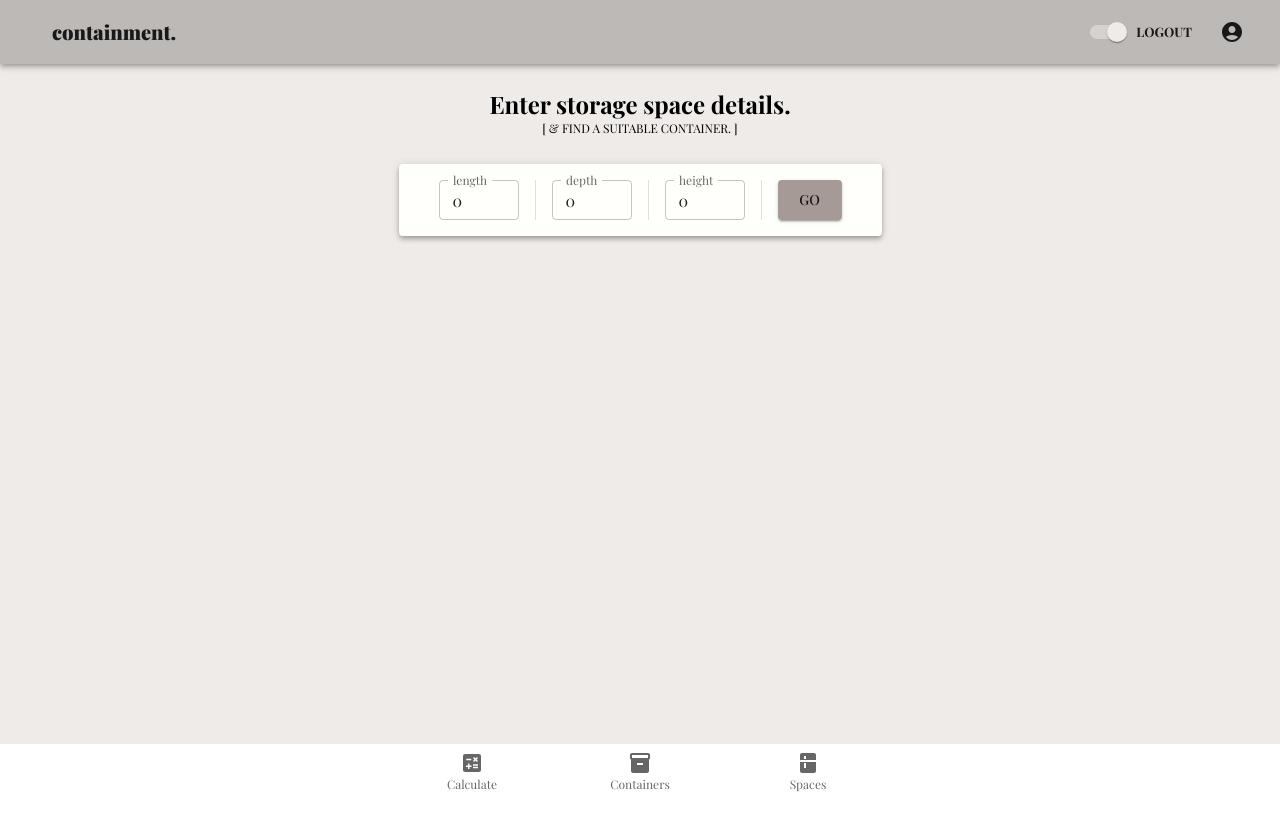
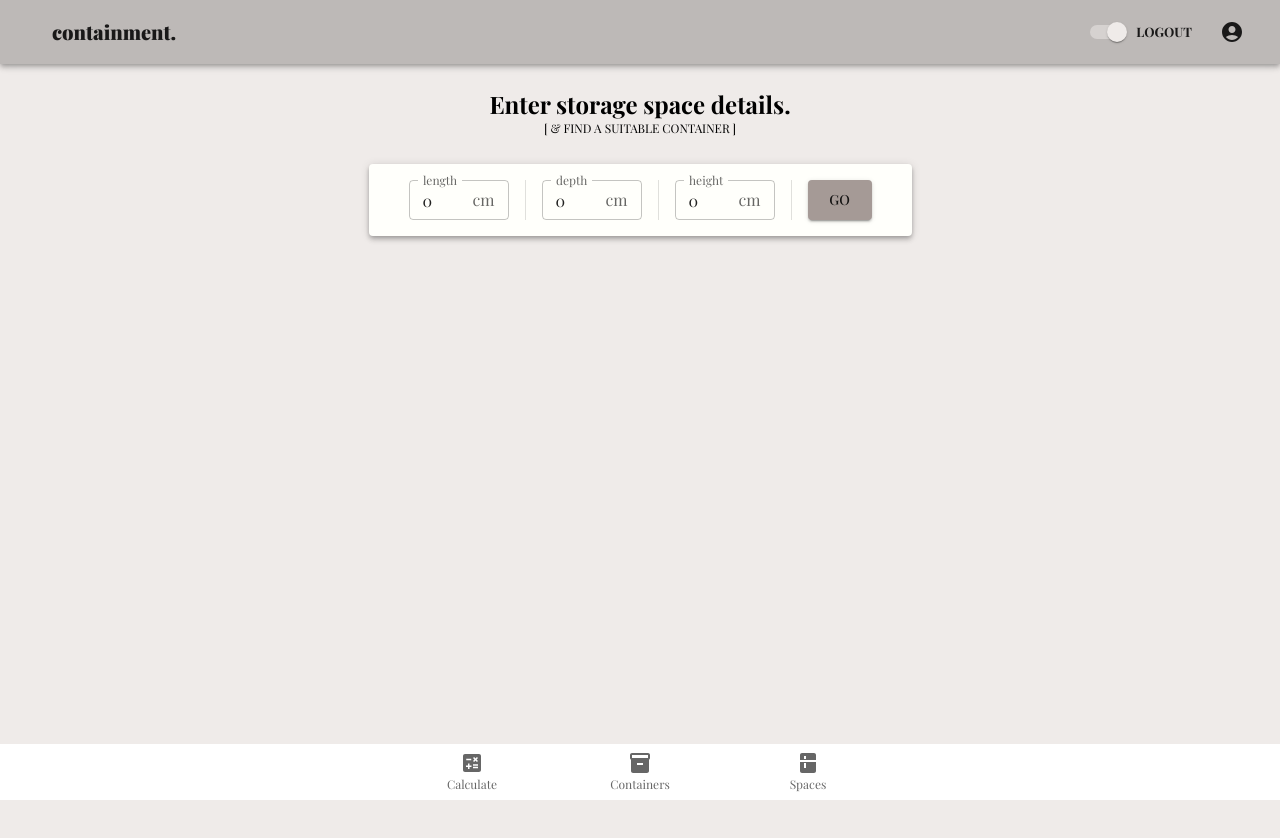
Before and after one commit to viviankwok/containment, a React (Create React App) app in the folder client/: page / in a window 1280 px wide. Both pictures are taken after a click on the button "Calculate". Shown: the top 838 px of the page. Built offline with nearby package versions, Linux system fonts and the light colour scheme; a web font is replaced by a local one.

Commit message:
[fe] updated css

```diff
--- a/client/src/App.js
+++ b/client/src/App.js
@@ -37,7 +37,7 @@ const App = () => {
     <div id="app" className="h-screen">
       <ThemeProvider theme={theme}>
         <TopAppBar handleNav={handleNav} />
-        <div id="content" className="h-4/5 p-6">
+        <div id="content" className="p-6 px-12 pb-24 h-full">
           {view === "home" ? <Main /> : ""}
           {view === "calculate" ? <Calculate /> : ""}
           {view === "containers" ? <Containers /> : ""}
--- a/client/src/components/Calculate.js
+++ b/client/src/components/Calculate.js
@@ -9,7 +9,7 @@ const Calculate = () => {
           Enter storage space details.
         </div>
         <div className="text-xs font-light flex justify-center">
-          [ & FIND A SUITABLE CONTAINER. ]
+          [ & FIND A SUITABLE CONTAINER ]
         </div>
       </div>
       <CalculateInput />
--- a/client/src/components/CalculateInput.js
+++ b/client/src/components/CalculateInput.js
@@ -7,6 +7,7 @@ import {
   Typography,
   ImageList,
   ImageListItem,
+  InputAdornment,
 } from "@mui/material";
 import { useState, useEffect } from "react";
 import ResultModal from "./ResultModal";
@@ -105,27 +106,45 @@ export default function CalculateInput() {
                 id="outlined-size-small"
                 // defaultValue="Small"
                 size="small"
-                sx={{ width: 80 }}
+                sx={{ width: 100 }}
                 value={length}
                 onChange={handleLengthInput}
+                type="number"
+                InputProps={{
+                  endAdornment: (
+                    <InputAdornment position="end">cm</InputAdornment>
+                  ),
+                }}
               />
               <TextField
                 label="depth"
                 id="outlined-size-small"
                 // defaultValue="Small"
                 size="small"
-                sx={{ width: 80 }}
+                sx={{ width: 100 }}
                 value={depth}
                 onChange={handleDepthInput}
+                type="number"
+                InputProps={{
+                  endAdornment: (
+                    <InputAdornment position="end">cm</InputAdornment>
+                  ),
+                }}
               />
               <TextField
                 label="height"
                 id="outlined-size-small"
                 // defaultValue="Small"
                 size="small"
-                sx={{ width: 80 }}
+                sx={{ width: 100 }}
                 value={height}
                 onChange={handleHeightInput}
+                type="number"
+                InputProps={{
+                  endAdornment: (
+                    <InputAdornment position="end">cm</InputAdornment>
+                  ),
+                }}
               />
               <Button
                 variant="contained"
--- a/client/src/components/Containers.js
+++ b/client/src/components/Containers.js
@@ -63,7 +63,7 @@ const Containers = () => {
       >
         <div className="mb-1 grid justify-center">
           <div className="text-2xl font-bold">All containers.</div>
-          <div className="text-xs font-light">[EVERYTHING OUT THERE]</div>
+          <div className="text-xs font-light">[ EVERYTHING OUT THERE ]</div>
         </div>
         <ContainerModal
           open={open}
--- a/client/src/components/Main.js
+++ b/client/src/components/Main.js
@@ -3,7 +3,7 @@ import React from "react";
 
 const Main = () => {
   return (
-    <div id="main" className="grid place-content-center h-full">
+    <div id="main" className="grid place-content-center">
       <span className="font-black text-6xl">containment.</span>
       <Typography variant="caption" align="center" sx={{ fontSize: 16 }}>
         Start your container hoarding journey today. ✨
--- a/client/src/components/Spaces.js
+++ b/client/src/components/Spaces.js
@@ -63,7 +63,7 @@ const Spaces = () => {
       >
         <div className="mb-1 grid justify-center">
           <div className="text-2xl font-bold">All spaces.</div>
-          <div className="text-xs font-light">[EVERYTHING IN HERE]</div>
+          <div className="text-xs font-light">[ EVERYTHING IN HERE ]</div>
         </div>
         <SpaceModal
           open={open}
--- a/client/src/index.css
+++ b/client/src/index.css
@@ -9,6 +9,7 @@ body {
 
 #app {
   background-color: #efebe9;
+  height: 100%;
 }
 
 #app-bar {
@@ -18,3 +19,7 @@ body {
 .logo {
   font-family: "Abril Fatface", cursive;
 }
+
+#main {
+  height: 500px;
+}
```
